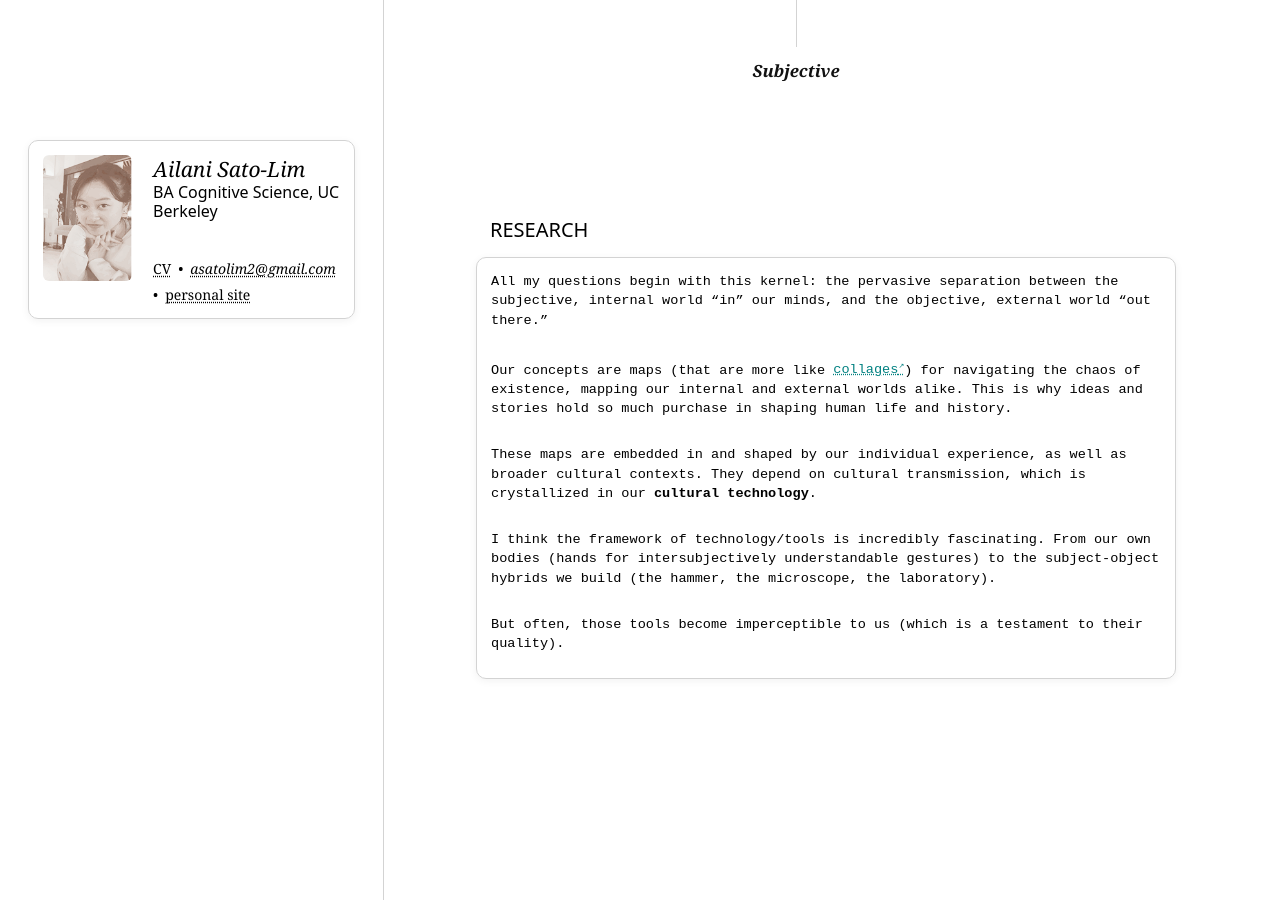
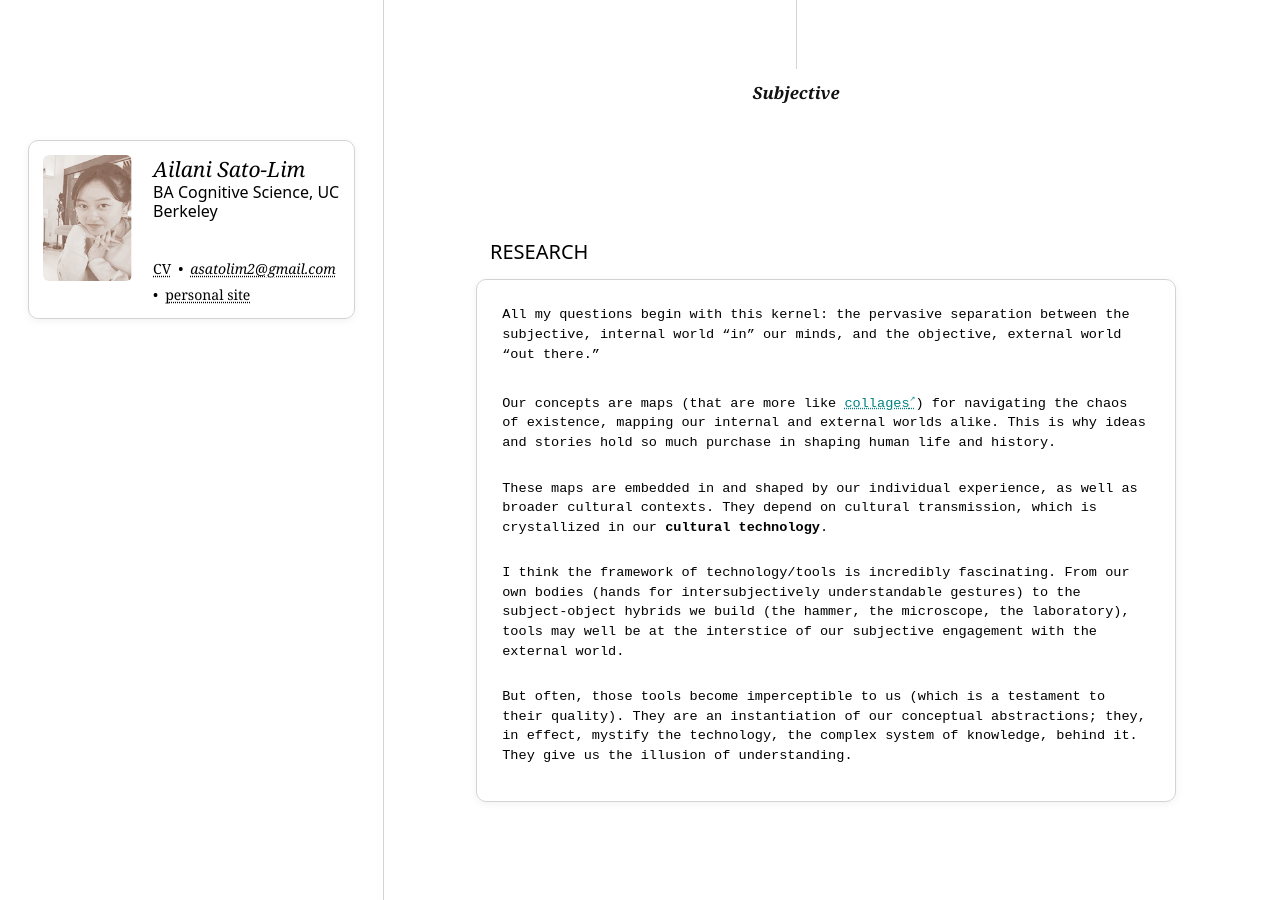
Before and after one commit to ailanisl/ailanisl.github.io, a Jekyll site: the page built from academics.html, in a window 1280 px wide and 900 px high, scrolled down 913 px. Built offline with Jekyll 4.4.1, drawn with Linux system fonts in a browser that asks for light colours; before the commit the page ends 1690 px from its top, so only the background shows below that; some of the changed text lies outside the part shown.

Commit message:
academic page edits

```diff
--- a/academics.html
+++ b/academics.html
@@ -473,7 +473,7 @@
     <section class="bio-section">
     <div id="bio-block">
         <div id="bio-header">
-            <h2 style="padding-left: 1rem;">  BIO</h2>
+            <h2 style="padding-left: 1.8rem;">  BIO</h2>
             <div id="bio-filter">
                 <button class="tab active" onclick="showBio('academic', this)">ACADEMIC</button>
                 <button class="tab" onclick="showBio('intergenerational', this)">INTERGENERATIONAL</button>
@@ -485,7 +485,7 @@
 
             <div class="bio active" id="academic">
                 <div id="bio-matrix">
-                    <div class="shadow-box" id="bio-card" style="padding: 1rem;">
+                    <div class="shadow-box" id="bio-card" style="padding: 1.8rem;">
                         <p>
                         I graduated from UC Berkeley with a bachelor's in <b>Cognitive Science</b> and a minor in <b>Buddhist studies</b>.
                         There, I did some independent (idiosyncratic) research on how conceptual metaphor may have accounted
@@ -510,9 +510,9 @@
                             <div class="label y-bottom">Subjective</div>
 
                             <!-- Concepts -->
-                            <div class="item" style="top: 72%; left: 12%;">Spiritual Experience</div>
+                            <div class="item" style="top: 72%; left: 12%;"><a href="https://www.gutenberg.org/cache/epub/621/pg621-images.html">Spiritual Experience</a></div>
                             <div class="item" style="top: 60%; left: 5%;"><a href="{{ '/tag/modernism/' | relative_url }}">Modernist art</a></div>
-                            <div class="item" style="top: 40%; left: 40%;">Folk theories</div>
+                            <div class="item" style="top: 40%; left: 40%;"><a href="https://oecs.mit.edu/pub/k7xz3u08/release/1?readingCollection=9dd2a47d">Folk theories</a></div>
                             <div class="item" style="top: 47%; left: 45%;">Creativity</div>
                             <div class="item" style="top:32%; left: 36%;">Conceptual Metaphor</div>
                             <div class="item" style="top: 40%; left: 82%;"><a href="{{ '/articles/science-studies/' | relative_url }}">Sociology of Science</a></div>
@@ -537,7 +537,7 @@
 
             <div class="bio" id="intergenerational">
                 <div class="flex-row">
-                    <div class="shadow-box" id="bio-card" style="padding: 1rem; margin-bottom: 2rem;">
+                    <div class="shadow-box" id="bio-card" style="padding: 1.8rem; margin-bottom: 2rem;">
                         <p>
                         My nearest ancestors were an eclectic bunch of
                         <a href="https://sites.bu.edu/koreandiaspora/issues/history-of-korean-immigration-to-america-from-1903-to-present/">plantation workers</a>,
@@ -564,9 +564,9 @@
 
             <div class="bio" id="multimodal">
                 <div class="flex-row">
-                    <div class="shadow-box" id="bio-card" style="padding: 1rem;">
+                    <div class="shadow-box" id="bio-card" style="padding: 1.8rem;">
                         <p>
-                        <b>Kinesthetic</b>: I love to move my body by any means possible, and I'm particularly enamored by mobility and flexibility... I love stretching & yoga, martial arts like muay thai, the occasional bouldering session, and dancing to afrobeats, dancehall, hip-hop or amapiano.
+                        <b>Kinesthetic</b>: I love to move my body by any means possible, and I'm particularly enamored by mobility and flexibility... I love stretching & yoga; martial arts like muay thai; the occasional bouldering session; and dancing to afrobeats, dancehall, hip-hop or amapiano.
                         <br>
                         <br>
                         <b>Mental</b>: To move my mind, I read lots of <a href="{{ '/perusals/' | relative_url }}">fiction</a> (I think fiction is more “real” than nonfiction). I like the pretentious stuff that plays with language in crazy ways – so lots of modernism, but really anything written in 20th century or in America. My favorite writers though, for some reason,  write in Romance languages: <a href="{{ '/articles/clarice-lispector/' | relative_url }}">Clarice Lispector (Brazil)</a>, <a href="{{ '/articles/fernando-pessoa/' | relative_url }}">Fernando Pessoa (Portugal)</a>, and Borges (Argentina).
@@ -593,7 +593,7 @@
                                 {% endfor %}
                         </div>
                         <!--end bookshelf-->
-                        <h3 style="font-family: sans-serif;">Life soundtrack</h3>
+                        <h3 style="font-family: sans-serif;">Life soundtrack <span style="font-weight: normal; font-size: 0.97rem;">(Playlist cover is a drawing of my favorite singer, <a href="https://en.wikipedia.org/wiki/Bill_Withers">Bill Withers</a>)</span></h3>
                             <iframe data-testid="embed-iframe" style="border-radius:12px" src="https://open.spotify.com/embed/playlist/4iW6KDdwJxLyJ7NSDFjoSl?utm_source=generator" width="100%" height="152" frameBorder="0" allowfullscreen="" allow="autoplay; clipboard-write; encrypted-media; fullscreen; picture-in-picture" loading="lazy"></iframe>                    </div>
                 </div>
 
@@ -603,7 +603,7 @@
 
 <section id="research" >
     <h2 style="padding-left: 1rem;"> RESEARCH</h2>
-    <div id="bio-card" class="shadow-box" style="padding: 1rem;">
+    <div id="bio-card" class="shadow-box" style="padding: 1.8rem;">
         <p>All my questions begin with this kernel: the pervasive separation between the subjective, internal world “in” our minds, and the objective, external world “out there.”</p>
         <br>
 
@@ -613,9 +613,11 @@
         <p>These maps are embedded in and shaped by our individual experience, as well as broader cultural contexts. They depend on cultural transmission, which is crystallized in our <b>cultural technology</b>.</p>
 
         <br>
-        <p>I think the framework of technology/tools is incredibly fascinating. From our own bodies (hands for intersubjectively understandable gestures) to the subject-object hybrids we build (the hammer, the microscope, the laboratory). </p>
+        <p>I think the framework of technology/tools is incredibly fascinating. From our own bodies (hands for intersubjectively understandable gestures) to the subject-object hybrids we build (the hammer, the microscope, the laboratory), tools may well be at the interstice of our subjective engagement with the external world. </p>
+
         <br>
-        <p>But often, those tools become imperceptible to us (which is a testament to their quality). </p>
+        <p>But often, those tools become imperceptible to us (which is a testament to their quality).  They are an instantiation of our conceptual abstractions; they, in effect, mystify the technology, the complex system of knowledge, behind it. They give us the illusion of understanding.
+            </p>
     </div>
 
 </section>
```
Also changed, not shown: other parts of academics.html (+1 -1 lines), _quotes/all-hallows.md (+3 -3 lines).
